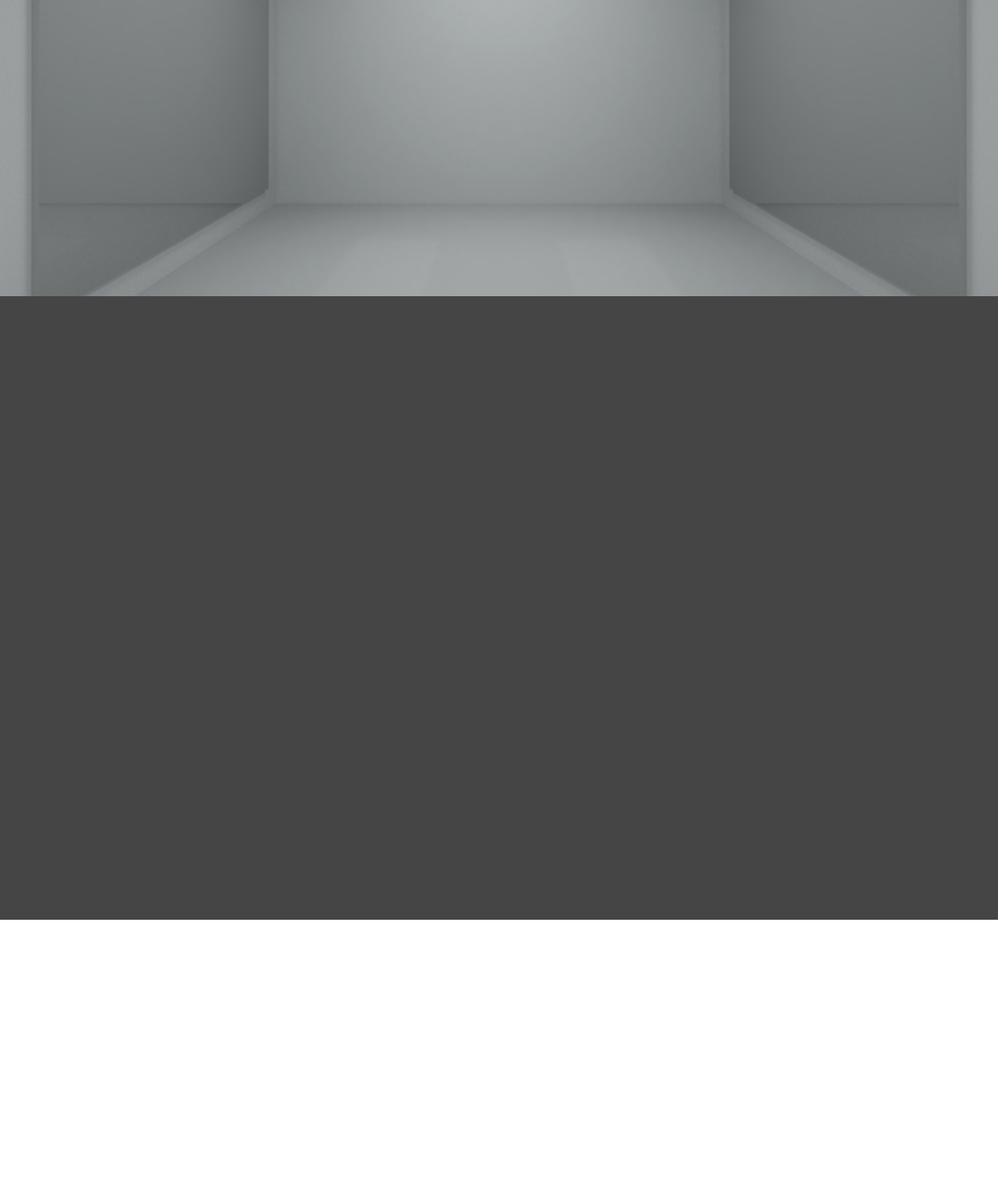
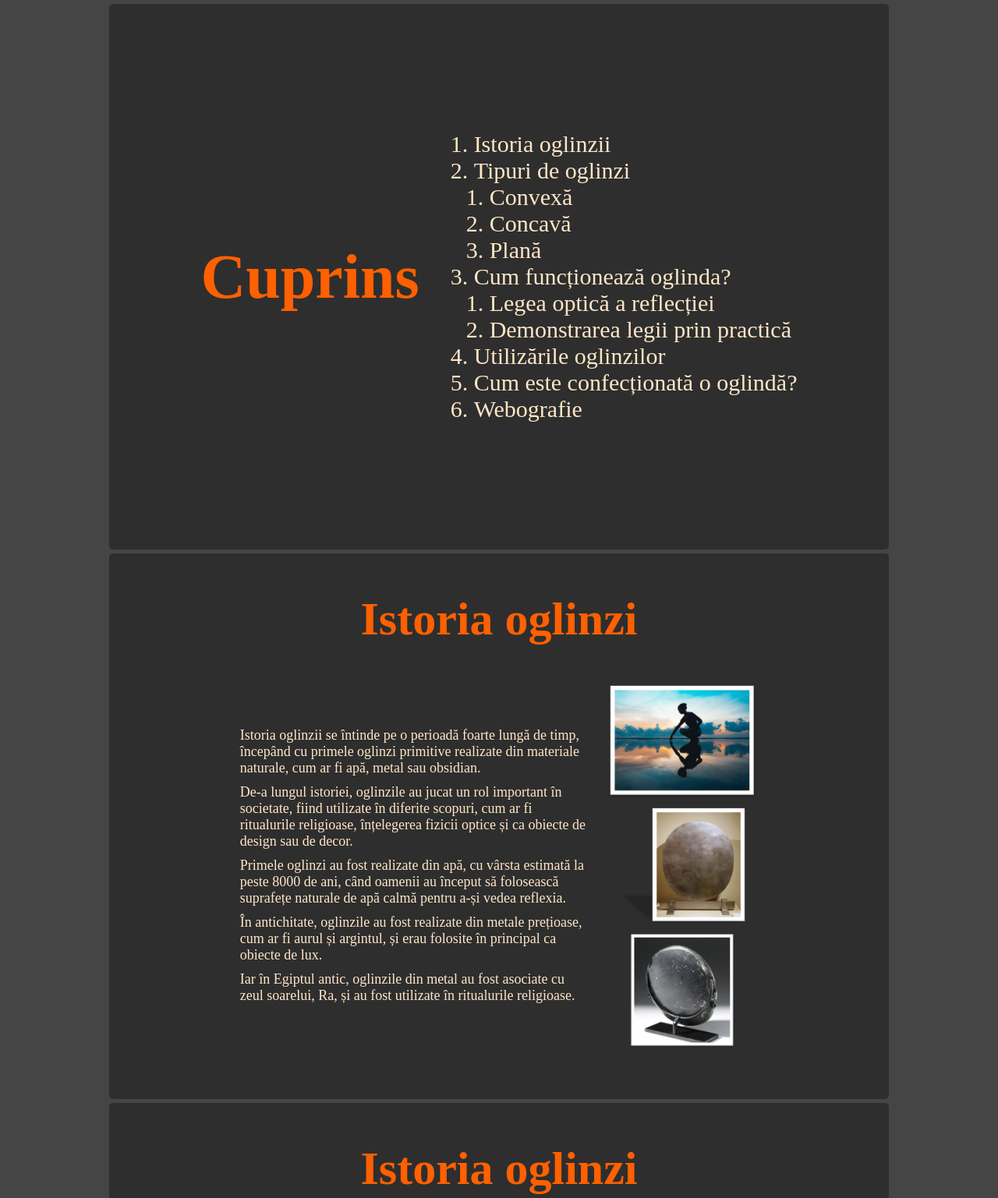
Before and after one commit to SeiRann/steam, a plain HTML site: page stiinta.html in a window 1280 px wide. Shown: the part 435-1972 px from the top of the page at 78% size. Before the commit the page ends 1615 px from the top, so only its background shows below. Drawn offline with Linux system fonts and the light colour scheme.

Commit message:
Add files via upload

```diff
--- a/stiinta.html
+++ b/stiinta.html
@@ -35,12 +35,82 @@
         </div>
     </nav>
 
-    <div id="hero">
-      <a href="#main"><h1></h1></a>
+    <div id="heroStiinta">
+      <a href="#mainStiinta"><h1>Știința</h1></a>
     </div>
 
 
-    <section id="main">
+    <section id="mainStiinta">
+
+        <div id="cuprins">
+          <h1>Cuprins</h1>
+          <div id="cuprinsList">
+            <ol>
+              <li>Istoria oglinzii</li>
+              <li>Tipuri de oglinzi
+                <ol class="indent">
+                  <li>  Convexă</li>
+                  <li>Concavă</li>
+                  <li>Plană</li>
+                </ol>
+              </li>
+              <li>Cum funcționează oglinda?
+                <ol class="indent">
+                  <li>Legea optică a reflecției</li>
+                  <li>Demonstrarea legii prin practică</li>
+                </ol>
+              </li>
+              <li>Utilizările oglinzilor</li>
+              <li>Cum este confecționată o oglindă?</li>
+              <li>Webografie</li>
+            </ol>
+          </div>
+        </div>
+        <div class="history">
+          <h1>Istoria oglinzi</h1>
+          <div class="sectionLine"></div>
+          <div class="historyContent">
+            <div class="historyText">
+              <p>Istoria oglinzii se întinde pe o perioadă foarte lungă de timp, începând cu primele oglinzi primitive realizate din materiale naturale, cum ar fi apă, metal sau obsidian.
+              </p>
+              <p>De-a lungul istoriei, oglinzile au jucat un rol important în societate, fiind utilizate în diferite scopuri, cum ar fi ritualurile religioase, înțelegerea fizicii optice și ca obiecte de design sau de decor.
+              </p>
+              <p>Primele oglinzi au fost realizate din apă, cu vârsta estimată la peste 8000 de ani, când oamenii au început să folosească suprafețe naturale de apă calmă pentru a-și vedea reflexia.
+              </p>
+              <p>În antichitate, oglinzile au fost realizate din metale prețioase, cum ar fi aurul și argintul, și erau folosite în principal ca obiecte de lux.
+              </p>
+              <p>Iar în Egiptul antic, oglinzile din metal au fost asociate cu zeul soarelui, Ra, și au fost utilizate în ritualurile religioase.
+              </p>
+            </div>
+            <div class="historyImg">
+                <img src="images/stiinta/his1.png" alt="his1">
+                <img src="images/stiinta/his2.png" alt="his2">
+                <img src="images/stiinta/his3.png" alt="his3">
+            </div>
+          </div>
+        </div>
+        <div class="history">
+          <h1>Istoria oglinzi</h1>
+          <div class="sectionLine"></div>
+          <div class="historyContent">
+            <div class="historyText">
+              <p>În secolul al XVII-lea, oglinzile au devenit obiecte de design și de decor în casele nobililor din Europa.
+              </p>
+              <p>În secolul al XIX-lea, descoperirea proprietăților optice ale sticlei a dus la dezvoltarea oglinzilor moderne, care au îmbunătățit semnificativ calitatea reflexiei.
+              </p>
+              <p>În secolul al XX-lea, tehnologia de fabricare a oglinzilor a evoluat și au fost inventate oglinzi cu reflexie perfectă, folosite în special în industria optică.
+              </p>
+              <p>Astăzi, oglinzile sunt produse din sticlă plată, care este acoperită cu un strat subțire de argint și apoi protejată cu un strat de lac transparent. Ele sunt utilizate în multe domenii, inclusiv în arhitectură, design interior, electronice și industria auto.
+              </p>
+            </div>
+            <div class="historyImg1">
+                <img src="images/stiinta/his4.png" alt="his1">
+                <img src="images/stiinta/his5.png" alt="his2">
+                <img src="images/stiinta/his6.png" alt="his3">
+                <img src="images/stiinta/his7.png" alt="">
+            </div>
+          </div>
+        </div>
 
     </section>
 
--- a/style.css
+++ b/style.css
@@ -213,3 +213,123 @@
     list-style-type:square;
     color: #f887419a;
 }
+
+#heroStiinta{
+    display:flex;
+    flex-direction: column;
+    align-items: center;
+    justify-content: center;
+    height: 40vh;
+}
+
+#heroStiinta a{
+    text-decoration: none;
+}
+
+#heroStiinta h1{
+    color: var(--beige);
+    font-size: 70px;
+}
+
+#mainStiinta{
+    min-height: 100vh;
+    background-color: var(--black);
+    display: flex;
+    flex-direction: column;
+    padding: 20px;
+    gap: 5px;
+    align-items: center;
+
+}
+
+#cuprins{
+    font-size: 30px;
+    width: 1000px;
+    height: 700px;
+    display: flex;
+    flex-direction: row;
+    align-items: center;
+    justify-content: center;
+    background-color: #2e2e2e;
+    gap: 70px;
+    border-radius: 5px;
+    color: var(--beige);
+}
+
+#cuprins h1{
+    font-size: 80px;
+    color: var(--orange);
+}
+
+#cuprinsList{
+    display: block;
+    flex-direction: row;
+}
+
+.indent{
+    margin-left: 20px;
+}
+
+.history{
+    height: 700px;
+    width: 1000px;
+    background-color: #2e2e2e;
+    display: flex;
+    flex-direction: column;
+    align-items: center;
+    justify-content: center;
+    color: var(--beige);
+    border-radius: 5px;
+}
+
+.historyText{
+    width: 45%;
+    height: 500px;
+    display: flex;
+    flex-direction: column;
+    justify-content: center;
+    gap: 10px;
+    font-size: 18px;
+}
+
+.historyContent{
+    display: flex;
+    flex-direction: row;
+    align-items: center;
+    justify-content: center;
+    gap: 20px;
+}
+
+.historyImg{
+    display: flex;
+    flex-direction: column;
+    align-items: center;
+    height: 500px;
+    justify-content: center;
+    gap: 10px;
+}
+.historyImg img{
+    height: 150px;
+    object-fit: cover;
+    border-radius: 3px;
+}
+
+.history h1{
+    font-size: 60px;
+    margin-bottom: 30px;
+    color: var(--orange);
+}
+
+.historyImg1{
+    display: gird;
+    grid-template-columns: repeat(2,1fr);
+    height: 500px;
+    width: 550px;
+
+}
+
+.historyImg1 img{
+    width: 225px;
+
+    object-fit: cover;
+}
```
Also changed, not shown: images/stiinta/his1.png (added), images/stiinta/his2.png (added), images/stiinta/his3.png (added), images/stiinta/his4.png (added), images/stiinta/his5.png (added), images/stiinta/his6.png (added), images/stiinta/his7.png (added).
